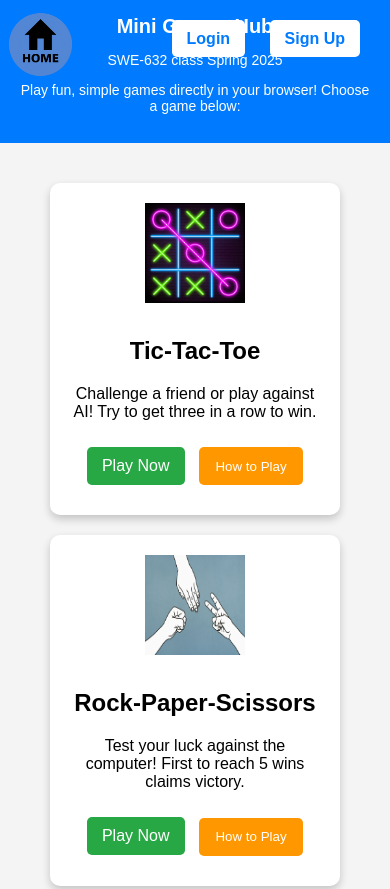
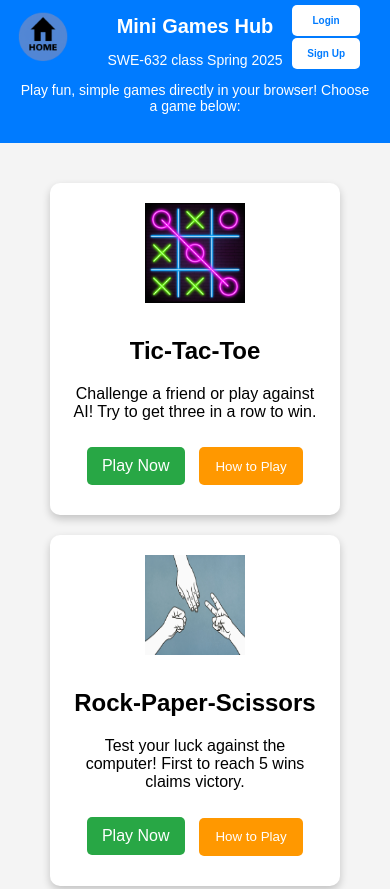
Before and after one commit to ricardoaldanasalas/SWE-632-v4, a plain HTML site: page index.html in a window 390 px wide. Shown: the top 889 px of the page. Drawn offline with Linux system fonts and the light colour scheme.

Commit message:
fixed mobile version login and sign up buttons overalpping homepage title

```diff
--- a/css/styles.css
+++ b/css/styles.css
@@ -66,7 +66,7 @@ header .auth-buttons {
 @media (max-width: 768px) {
     header {
         flex-direction: column; /* Stack the header elements vertically */
-        align-items: flex-start; /* Align elements to the start */
+        align-items: center; /* Center align the elements */
         padding: 15px; /* Reduce padding for better spacing */
     }
 
@@ -78,9 +78,14 @@ header .auth-buttons {
     }
 
     header .auth-buttons {
-        margin-top: 10px; /* Add spacing between auth buttons and the other elements */
+        margin-top: -15px; /* Add spacing between auth buttons and the other elements */
+        display:flex;
+        flex-direction: column;
+        gap: 2px;
+        font-size: 10px;
     }
 
+    /* Optional: Adjust the font size for smaller screens */
     header h1 {
         font-size: 20px; /* Adjust font size for smaller screens */
     }
@@ -88,8 +93,19 @@ header .auth-buttons {
     header p {
         font-size: 14px; /* Reduce the font size for mobile */
     }
+
+    /* Adjust .header-left image for mobile */
+    .header-left img {
+        width: 50px; /* Make the home icon smaller on mobile */
+        height: auto;
+    }
+
+    /* Optional: Adjust spacing of the home icon for better alignment */
+    .header-left {
+        margin-left: 10px;
+        margin-top: -10px;
+    }
 }
-
 
 /* Game Container */
 .game-container {
```
